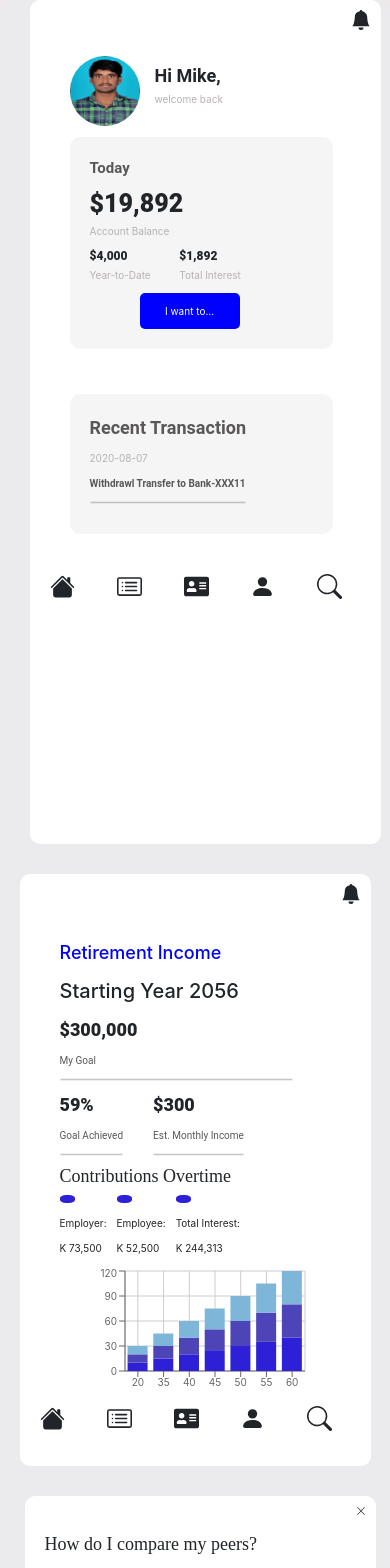
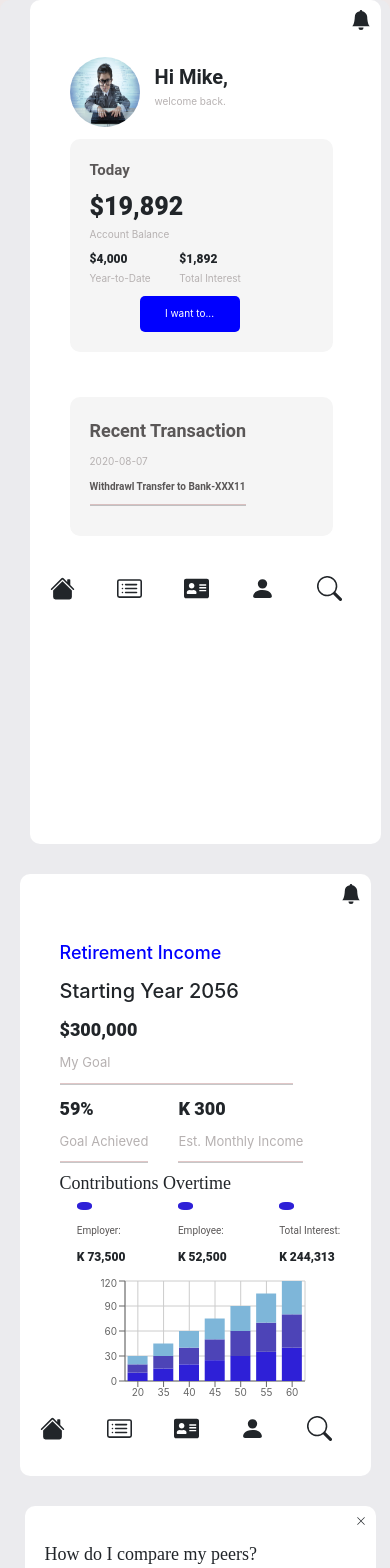
Before and after one commit to d-prakash/dashboardtask, a React (Create React App) app: page / in a window 390 px wide. Shown: the top 1568 px of the page. Built offline with nearby package versions, Linux system fonts and the light colour scheme; the HTML template or start-up script is replaced by a standard one.

Commit message:
Final commit

```diff
--- a/src/components/Chart/index.css
+++ b/src/components/Chart/index.css
@@ -37,7 +37,9 @@
     justify-content: center;
     align-items: center;
 }
-
+.income-container{
+    display: none;
+}
 .amount{
     font-size: 18px;
 }
@@ -126,6 +128,18 @@
     .income-container-price{
         display: none;
     }
+    .income-container{
+        display: flex;
+    }
+    .desc-heading{
+        font-size: 13px;
+        color: rgb(182, 177, 177);;
+    }
+    .contributions-container{
+        display: flex;
+        flex-direction: row;
+        justify-content: space-around;
+    }
 }
 
 @media only screen and (min-width: 768px) {
--- a/src/components/Chart/index.js
+++ b/src/components/Chart/index.js
@@ -46,28 +46,28 @@ const Chart = () => {
 			<div className='income-details-container'>
 				<div className='income-container-one mr-4'>
 					<p className='amount' style={{fontSize:"18px"}}>$300,000</p>
-					<p className='heading'>My Goal</p>
+					<p className='desc-heading'>My Goal</p>
 					<hr className='horizontal-line'/>
 				</div>
 				<div className='mr-4 d-none d-lg-block'>
 						<p className='amount'style={{fontSize:"18px"}}>59%</p>
-						<p className='heading'>Goal Achieved</p>
+						<p className='desc-heading'>Goal Achieved</p>
 						<hr className='horizontal-line'/>
 					</div>
 					<div className='ml-4 d-none d-lg-block'>
 						<p className='amount' style={{fontSize:"18px"}}>K 300</p>
-						<p className='heading'>Est. Monthly Income</p>
+						<p className='desc-heading'>Est. Monthly Income</p>
 						<hr className='horizontal-line'/>
 					</div>
-				<div className='income-container d-flex flex-row'>
+				<div className='income-container'>
 					<div className='mr-4'>
 						<p className='amount'style={{fontSize:"18px"}}>59%</p>
-						<p className='heading'>Goal Achieved</p>
+						<p className='desc-heading'>Goal Achieved</p>
 						<hr className='horizontal-line'/>
 					</div>
 					<div className='ml-4'>
-						<p className='amount' style={{fontSize:"18px"}}>$300</p>
-						<p className='heading'>Est. Monthly Income</p>
+						<p className='amount' style={{fontSize:"18px"}}>K 300</p>
+						<p className='desc-heading'>Est. Monthly Income</p>
 						<hr className='horizontal-line'/>
 					</div>
 				</div>
@@ -83,21 +83,21 @@ const Chart = () => {
 				</div>
 			</div>
 			<div className='d-lg-none'>
-				<div className='d-flex flex-row'>
-					<div style={{fontSize:"10px",marginRight:"10px"}}>
+				<div className='contributions-container'>
+					<div style={{fontSize:"13px",marginRight:"18px"}}>
 						<p style={{fontSize:"9px",marginRight:"7px"}}><span style={{backgroundColor:'#2e20d7'}} className='span-dot' ></span></p>
-						<p><span>Employer: </span></p>
-						<p>K 73,500</p>
+						<p className='heading'><span>Employer: </span></p>
+						<p className='amount'>K 73,500</p>
 					</div>
-					<div style={{fontSize:"10px",marginRight:"10px"}}>
+					<div style={{fontSize:"13px",marginRight:"18px"}}>
 						<p style={{fontSize:"9px",marginRight:"7px"}}><span style={{backgroundColor:'#2e20d7'}} className='span-dot' ></span></p>
-						<p><span>Employee: </span></p>
-						<p>K 52,500</p>
+						<p className='heading'><span>Employee: </span></p>
+						<p className='amount'>K 52,500</p>
 					</div>
-					<div style={{fontSize:"10px",marginRight:"10px"}}>
+					<div style={{fontSize:"13px",marginRight:"13px"}}>
 						<p style={{fontSize:"9px",marginRight:"7px"}}><span style={{backgroundColor:'#2e20d7'}} className='span-dot' ></span></p>
-						<p><span>Total Interest: </span></p>
-						<p>K 244,313</p>
+						<p className='heading'><span>Total Interest: </span></p>
+						<p className='amount'>K 244,313</p>
 					</div>
 				</div>
 			</div>
--- a/src/components/Profile/index.css
+++ b/src/components/Profile/index.css
@@ -21,7 +21,7 @@
 }
 .person-name {
     font-family: "roboto";
-    font-size: 18px;
+    font-size: 20px;
     font-weight: bold;
 }
 
@@ -43,7 +43,7 @@
 }
 .description{
     color: rgb(182, 177, 177);
-    font-size: 15px;
+    font-size: 12px;
 }
 .person-image {
     height: 70px;
@@ -77,7 +77,7 @@ button{
     font-size: 12px;
 }
 .horizontal-line{
-    border: 0.2px groove rgb(193, 193, 193);
+    border-top: 0.1px groove rgb(135, 38, 38);
 }
 
 .transaction-section{
--- a/src/components/Profile/index.js
+++ b/src/components/Profile/index.js
@@ -1,5 +1,5 @@
 import { FaCaretDown } from "react-icons/fa";
-import person from '../../assets/images/person.jpeg'
+import Programmer from '../../assets/images/Programmer.jpg'
 import { BsBellFill } from 'react-icons/bs';
 import './index.css'
 import IconsContainer from "../IconsContainer";
@@ -8,10 +8,10 @@ const Profile = () =>{
           <div className="profile-container">
             <div className='bell-icon'><BsBellFill size={20}/></div>
                 <div className="bio-section">
-                    <img src={person} className="person-image" alt="person"/>
+                    <img src={Programmer} className="person-image" alt="person"/>
                     <div className="d-flex flex-column p-4">
                         <h3 className="person-name font-weight-bold">Hi Mike,</h3>
-                        <p className="description">welcome back</p>
+                        <p className="description">welcome back.</p>
                     </div>
                 </div>
                 <div className="profile-middle-section trans-section">
@@ -44,12 +44,12 @@ const Profile = () =>{
                 </div>
                 <div className="transaction-section">
                     <div>
-                        <p className="description">2020-08-07</p>
+                        <p className="description">2020-07-21</p>
                         <p className="heading">Withdrawl Transfer to Bank-XXX11</p>
                         <hr className="horizontal-line"/>
                     </div>
                     <div>
-                        <p className="description">2020-08-07</p>
+                        <p className="description">2020-07-16</p>
                         <p className="heading">Withdrawl Transfer to Bank-XXX11</p>
                         <hr className="horizontal-line"/>
                     </div>
--- a/src/components/ThirdSection/index.css
+++ b/src/components/ThirdSection/index.css
@@ -97,6 +97,7 @@
     display: flex;
     flex-direction: row;
     padding-top: 20px;
+    margin-left: 50px;
 }
 
 .contribution-details{
--- a/src/components/ThirdSection/index.js
+++ b/src/components/ThirdSection/index.js
@@ -55,7 +55,7 @@ const ThirdSection = () =>{
                 <p className='text-center text-primary d-none d-lg-block m-3'>View Help Docs<span><BsChevronRight/></span></p>
             </div>
             <div className='d-lg-block ml-4 d-none'>
-               <div className='third-bottom-section '>
+               <div className='third-bottom-section'>
                 <div className="vertical-line"></div>
                 <div>
                     <p>Are Considering a</p>
```
Also changed, not shown: src/assets/images/Programmer.jpg (added), src/assets/images/person.jpeg (deleted).
